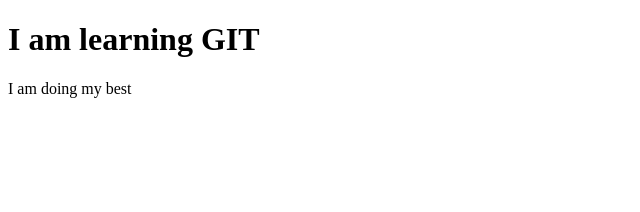
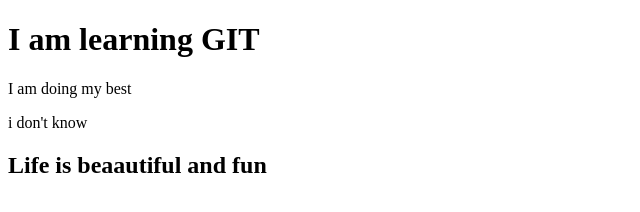
Before and after one commit to raihansan/repo_toworkwith_git, a plain HTML site: page index.html in a window 1280 px wide. Shown: the whole page, without its empty margins (0-640 px from the left). Drawn offline with Linux system fonts and the light colour scheme.

Commit message:
Change index.html

```diff
--- a/index.html
+++ b/index.html
@@ -9,5 +9,7 @@
 <body>
     <h1>I am learning GIT</h1>
     <p>I am doing my best</p>
+    <p>i don't know</p>
+    <h2>Life is beaautiful and fun</h2>
 </body>
 </html>
```
